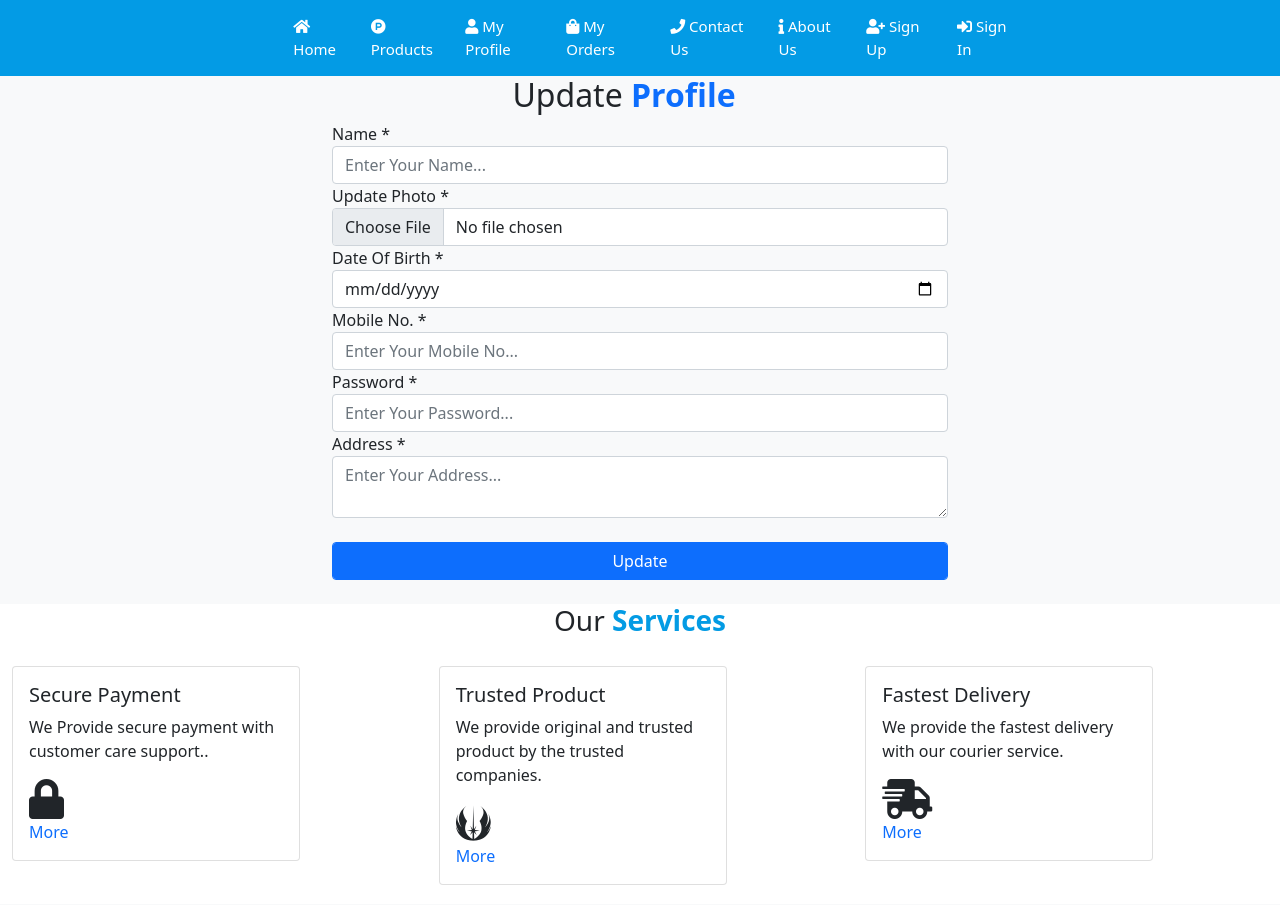
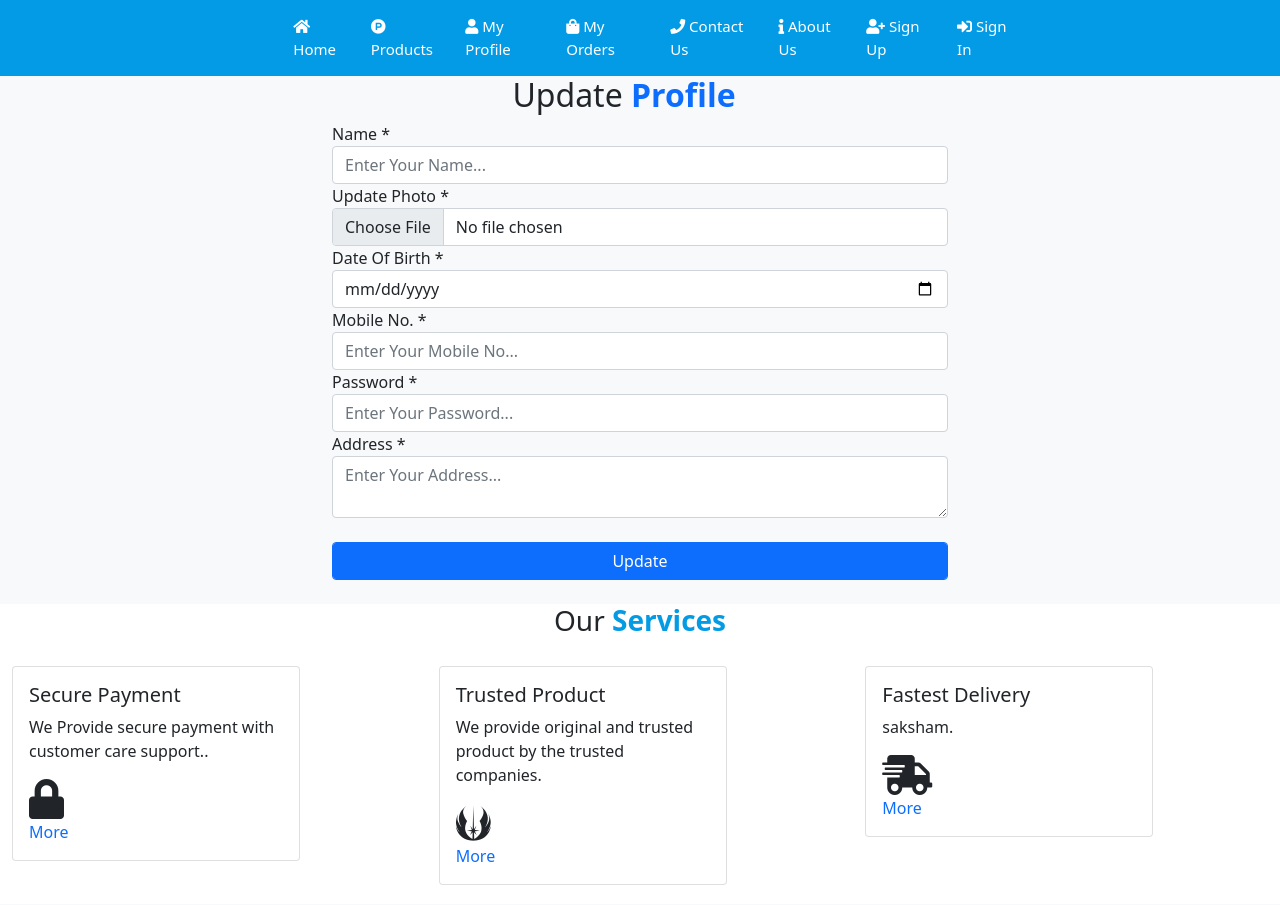
Before and after one commit to sakshamdosar703/Final-project, a Django app: page /updateprofile/ in a window 1280 px wide. Shown: the part 195-1100 px from the top of the page. Run offline with Django 3.2, Linux system fonts and the light colour scheme; some libraries are stand-ins or nearby versions.

Commit message:
checking

```diff
--- a/TheWatchStore/Myproject/templates/base.html
+++ b/TheWatchStore/Myproject/templates/base.html
@@ -185,7 +185,7 @@
                 <div class="card" style="width: 18rem;">
   <div class="card-body">
     <h5 class="card-title">Fastest Delivery</h5>
-    <p class="card-text">We provide the fastest delivery with our courier service.</p>
+    <p class="card-text">saksham.</p>
       <i class="fas fa-shipping-fast text-center fs-1"></i><br/>
       <a href="#" class="card-link" style="text-decoration:none;">More</a>
   </div>
```
